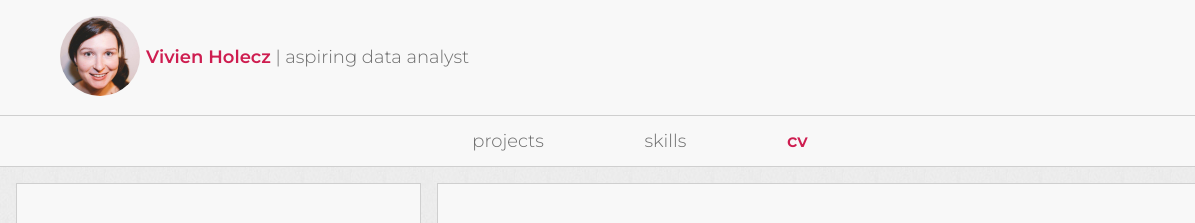
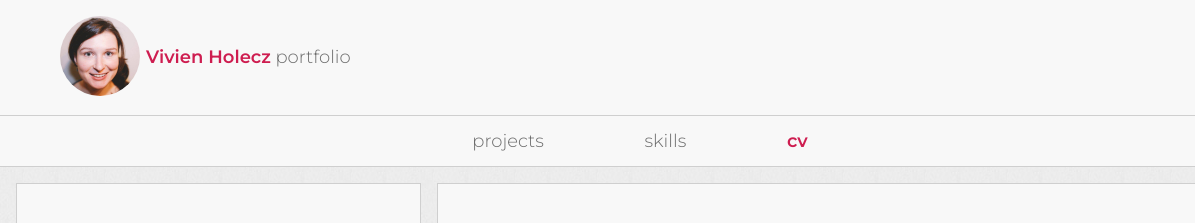
Before and after one commit to hovien/hovien.github.io, a plain HTML site: page cv.html in a window 1280 px wide. Shown: the top 223 px of the page, 0-1195 px from the left. Drawn offline with nearby package versions, Linux system fonts and the light colour scheme.

Commit message:
title change

```diff
--- a/cv.html
+++ b/cv.html
@@ -16,7 +16,7 @@
     <img class="w3-left w3-circle w3-section" style="margin-left:60px;width:80px;height:80px;" src="me.jpg" alt="self-portrait">
   </a>
   <div class="title-row w3-large">
-    <a class="title" href="index.html"><span class="bold red">Vivien Holecz</span> | aspiring data analyst</a>
+    <a class="title" href="index.html"><span class="bold red">Vivien Holecz</span> portfolio</a>
     <a class="w3-bar-item w3-right title red w3-xlarge" href="https://www.linkedin.com/in/vivienholecz"><i class="fa fa-linkedin-square"></i></a>
     <a class="w3-bar-item w3-right title red w3-xlarge" href="https://github.com/hovien"><i class="fa fa-github"></i></a>
   </div>
```
Also changed, not shown: index.html (+1 -1 lines), projects.html (+1 -1 lines).
